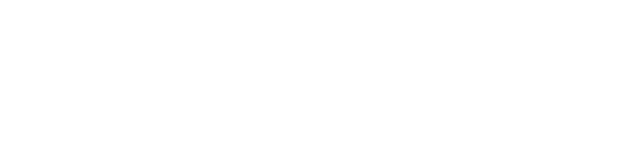
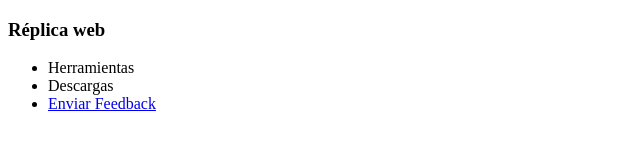
Before and after one commit to Dianab177/replicado2, a website: page index.html in a window 1280 px wide. Shown: the whole page, without its empty margins (0-640 px from the left). Drawn offline with Linux system fonts and the light colour scheme.

```diff
--- /dev/null
+++ b/assets/styles/style.css
@@ -0,0 +1,3 @@
+i{
+    color: blue;
+}
--- a/index.html
+++ b/index.html
@@ -4,9 +4,19 @@
     <meta charset="UTF-8">
     <meta http-equiv="X-UA-Compatible" content="IE=edge">
     <meta name="viewport" content="width=device-width, initial-scale=1.0">
+    <link rel="stylesheet" href="./assets/styles/style.css">
     <title>Replicado2</title>
 </head>
 <body>
-
+    <div class="container">
+        <nav>
+            <h3>Réplica web</h3>
+            <ul>
+                <li>Herramientas</li>
+                <li>Descargas</li>
+                <li><i class="bi bi-chat-dots"></i><a href="https://factoriaf5.org/">Enviar Feedback</a></li>
+            </ul>
+        </nav>
+    </div>
 </body>
 </html>
--- /dev/null
+++ b/package.json
@@ -0,0 +1,5 @@
+{
+  "dependencies": {
+    "bootstrap-icons": "^1.10.0"
+  }
+}
```
Also changed, not shown: 1 other file.
